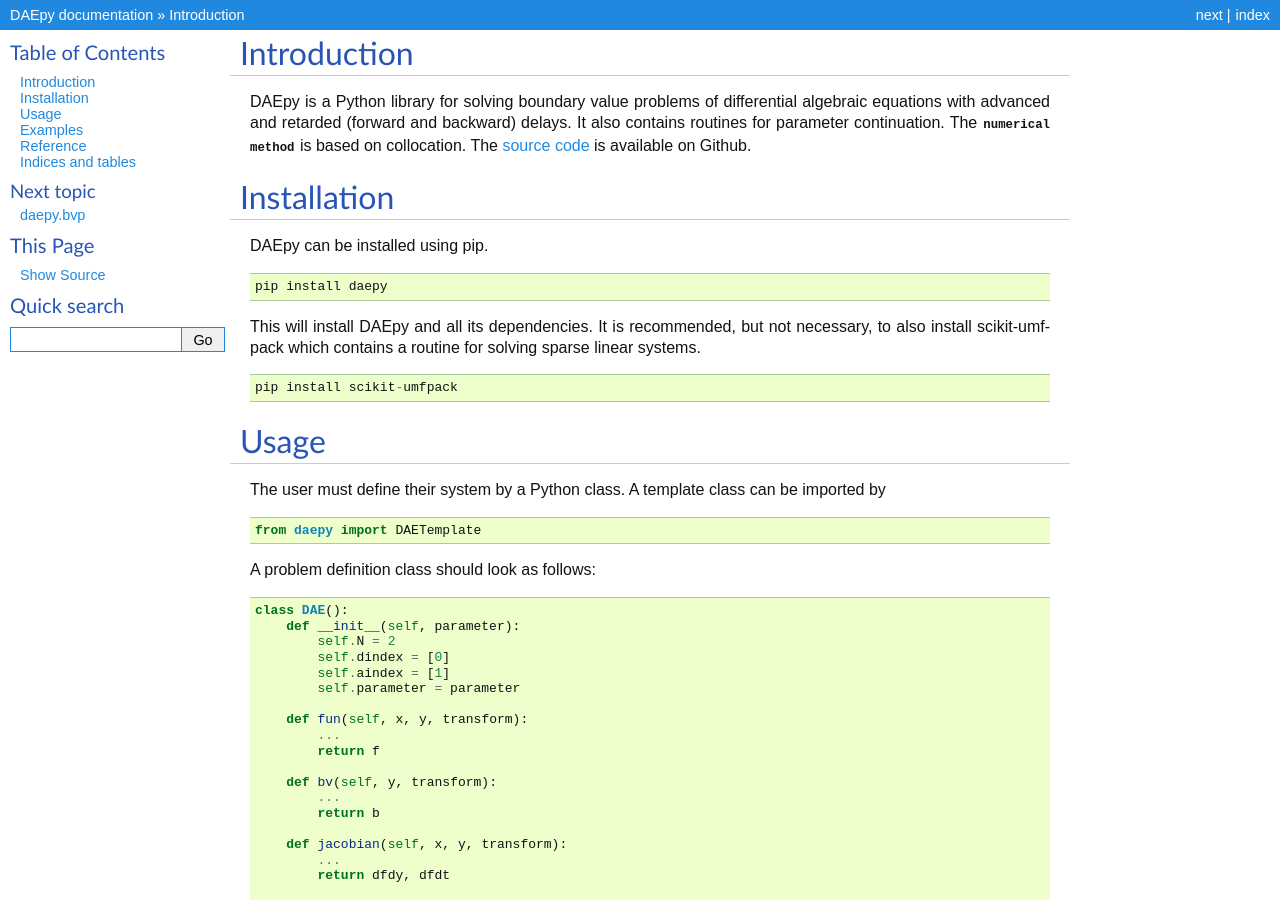
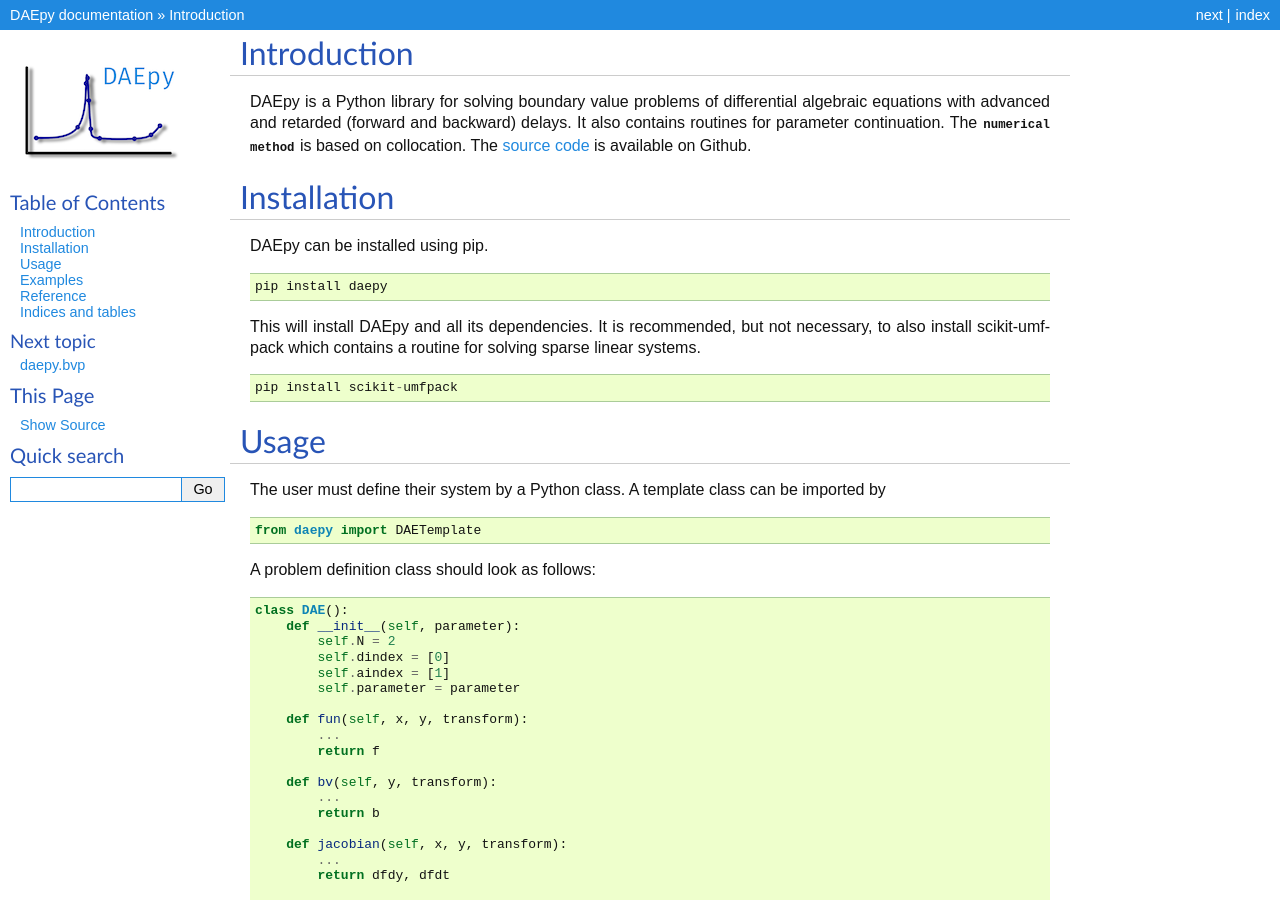
Before and after one commit to alastairflynn/daepy, a Sphinx documentation site: the page built from docs/index.rst, in a window 1280 px wide and 900 px high. Built offline with Sphinx 7.4.7, drawn with Linux system fonts in a browser that asks for light colours.

Commit message:
Added logo and favicon to documentation

```diff
--- a/docs/conf.py
+++ b/docs/conf.py
@@ -53,6 +53,9 @@
 'textcolor':'#121212', 'footertextcolor':'#ffffff', 'headtextcolor':dark_blue, 'sidebartextcolor':dark_blue, 'relbartextcolor':'#ffffff',
 'stickysidebar':True}
 
+html_logo = 'logo_small.png'
+html_favicon = 'LCVMMlogo_xs.ico'
+
 # Add any paths that contain custom static files (such as style sheets) here,
 # relative to this directory. They are copied after the builtin static files,
 # so a file named "default.css" will overwrite the builtin "default.css".
```
Also changed, not shown: docs/LCVMMlogo_xs.ico (added), docs/logo.png (added), docs/logo.svg (added), docs/logo_small.png (added).
